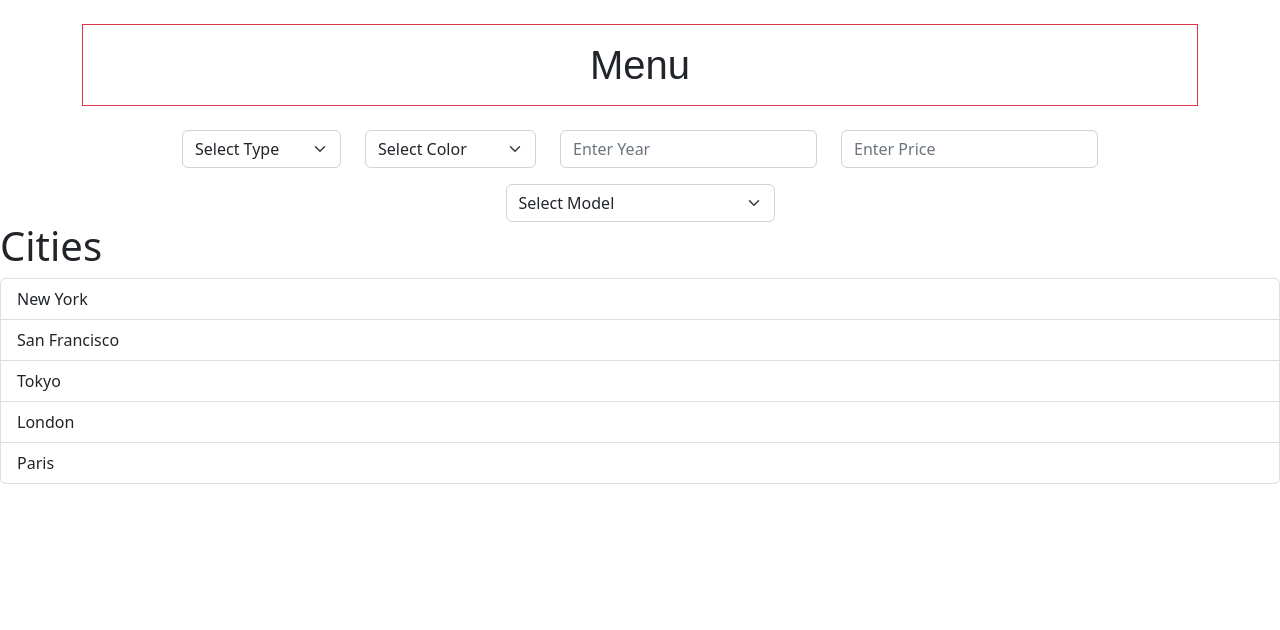
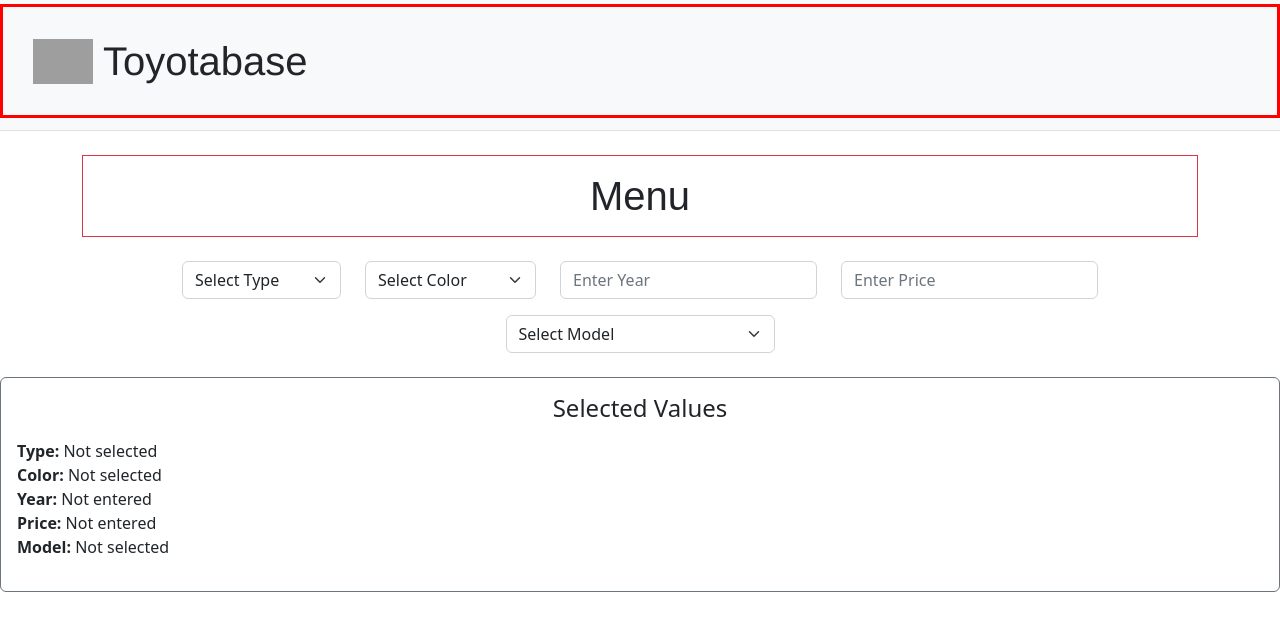
Before and after one commit to dominiccmcdonald5/TAMUhack, a React (Vite) app in the folder Toyotabase/: page / in a window 1280 px wide. Shown: the top 630 px of the page. Built offline with nearby package versions, Linux system fonts and the light colour scheme; grey boxes are pictures that could not be loaded.

Commit message:
app.tsx without cities

```diff
--- a/Toyotabase/src/App.tsx
+++ b/Toyotabase/src/App.tsx
@@ -1,23 +1,15 @@
 import Title from "./components/Title";
-import ListGroup from "./components/ListGroup";
 import Input from "./components/Input";
+import SearchResults from "./components/SearchResults";
 
-
-
-function App()
-{
-  let items = ['New York', 'San Francisco', 'Tokyo', 'London', 'Paris'];
-
-  const handleSelectItem = (item: string) => {
-    console.log(item);
-  }
+function App() {
   return (
     <div>
-
+      <Title title="Toyotabase" />
 
       <Input />
 
-      <ListGroup items={items} heading="Cities" onSelectItem={handleSelectItem} />
+      <SearchResults />
     </div>
   );
 }
--- /dev/null
+++ b/Toyotabase/src/components/SearchResults.tsx
@@ -0,0 +1,36 @@
+import React from "react";
+
+interface ResultBoxProps {
+  dropdown1: string;
+  dropdown2: string;
+  textInput1: string;
+  textInput2: string;
+  dropdown3: string;
+}
+
+const ResultBox: React.FC<ResultBoxProps> = ({ dropdown1, dropdown2, textInput1, textInput2, dropdown3 }) => {
+  return (
+    <div className="mt-4 p-3 border border-secondary rounded">
+      <h4 className="text-center mb-3">Selected Values</h4>
+      <ul className="list-unstyled">
+        <li>
+          <strong>Type:</strong> {dropdown1 || "Not selected"}
+        </li>
+        <li>
+          <strong>Color:</strong> {dropdown2 || "Not selected"}
+        </li>
+        <li>
+          <strong>Year:</strong> {textInput1 || "Not entered"}
+        </li>
+        <li>
+          <strong>Price:</strong> {textInput2 || "Not entered"}
+        </li>
+        <li>
+          <strong>Model:</strong> {dropdown3 || "Not selected"}
+        </li>
+      </ul>
+    </div>
+  );
+};
+
+export default ResultBox;
```
